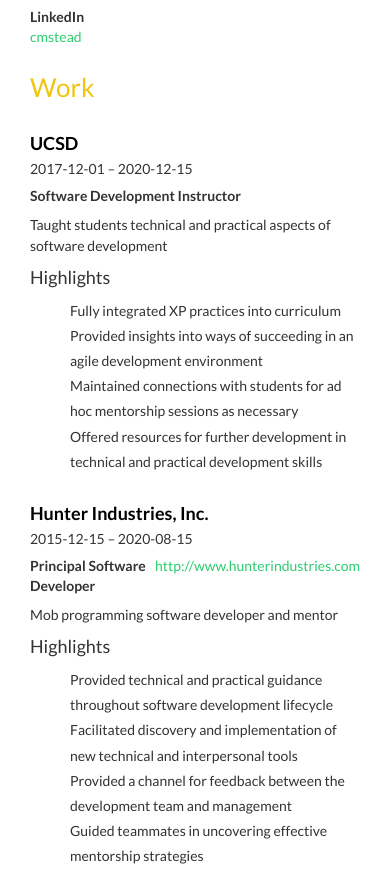
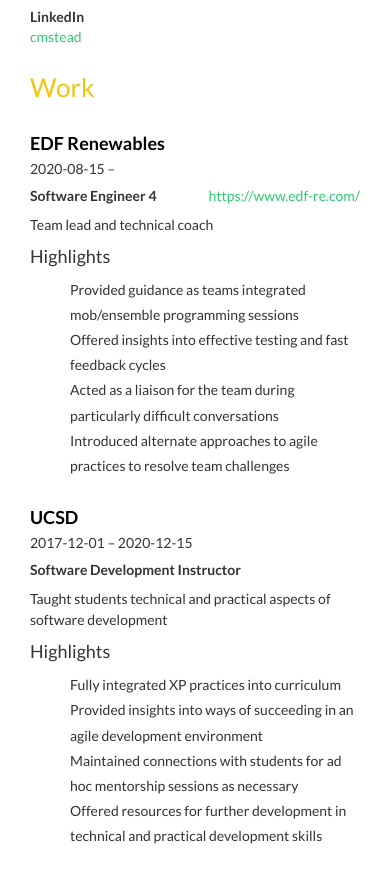
Before and after one commit to cmstead/resume, a website: page cstead-resume.html in a window 390 px wide. Shown: the part 640-1512 px from the top of the page. Drawn offline with nearby package versions, Linux system fonts and the light colour scheme; some icons are missing.

Commit message:
First pass update to resume json file

```diff
--- a/cstead-resume.html
+++ b/cstead-resume.html
@@ -293,6 +293,30 @@
 			<div class="row">
 			<div class="col-sm-12">
 				<h4 class="strike-through">
+					<span>EDF Renewables</span>
+					<span class="date">
+						2020-08-15 &ndash;
+					</span>
+				</h4>
+				<div class="website pull-right">
+					<a href="https://www.edf-re.com/">https://www.edf-re.com/</a>
+				</div>
+				<div class="position">
+					Software Engineer 4
+				</div>
+				<div class="summary">
+					<p>Team lead and technical coach</p>
+				</div>
+				<h4>Highlights</h4>
+				<ul class="highlights">
+					<li class="bullet">Provided guidance as teams integrated mob/ensemble programming sessions</li>
+					<li class="bullet">Offered insights into effective testing and fast feedback cycles</li>
+					<li class="bullet">Acted as a liaison for the team during particularly difficult conversations</li>
+					<li class="bullet">Introduced alternate approaches to agile practices to resolve team challenges</li>
+				</ul>
+			</div>
+			<div class="col-sm-12">
+				<h4 class="strike-through">
 					<span>UCSD</span>
 					<span class="date">
 						2017-12-01 &ndash; 2020-12-15
```
Also changed, not shown: index.html (+24 -0 lines), resume.json (+13 -0 lines).
